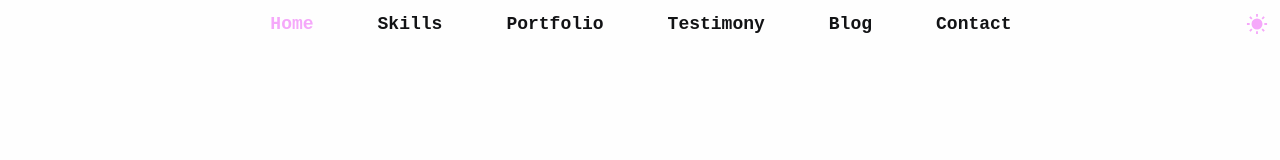
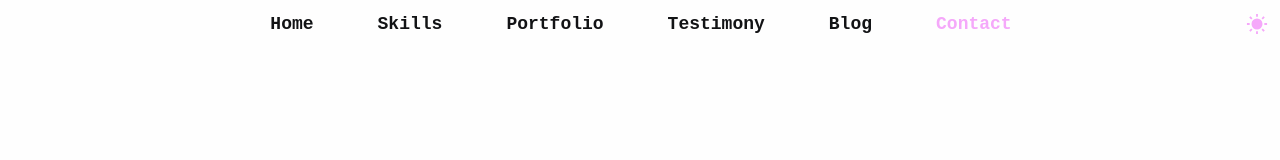
Before and after one commit to MichaelDepp/Methora, a Next.js app: page / in a window 1280 px wide. Shown: the top 160 px of the page. Built offline with nearby package versions, Linux system fonts and the light colour scheme.

Commit message:
refactor: make the headerbar to use the prop from the observed refs in index

```diff
--- a/src/components/HeaderBar/index.jsx
+++ b/src/components/HeaderBar/index.jsx
@@ -11,20 +11,19 @@ import Drawer from '../Drawer';
 import constants from '../../constants';
 import LinkPage from '../LinkPage';
 
-const HeaderBar = () => {
+const HeaderBar = (props) => {
     const [isOpen, setOpen] = useState(false);
-    const [currentPage, setCurrentPage] = useState('home');
     const [barHover, setBarHover] = useState(false);
     const { theme, setTheme } = useTheme();
     const animation = useAnimation();
 
     useEffect(() => {
-        if (currentPage === 'home') {
+        if (props.currentPage === 'home') {
             animation.start({
                 y: 0,
                 transition: { duration: 0.5, ease: 'easeIn' }
             });
-        } else if (currentPage !== 'home' && barHover) {
+        } else if (props.currentPage !== 'home' && barHover) {
             animation.start({
                 y: 0,
                 transition: { duration: 0.5, ease: 'easeIn' }
@@ -35,7 +34,7 @@ const HeaderBar = () => {
                 transition: { duration: 0.5, ease: 'easeOut' }
             });
         }
-    }, [barHover, currentPage]);
+    }, [barHover, props.currentPage]);
 
     const onSwitchTheme = (mode) => setTheme(mode);
 
@@ -60,13 +59,13 @@ const HeaderBar = () => {
                 <motion.div animate={animation} className="grid-flow-col gap-16 hidden lg:grid">
                     {pages.map((page, key) => {
                         const colorCofig =
-                            currentPage === page
+                            props.currentPage === page
                                 ? 'text-theme-primary'
                                 : 'text-theme-bg dark:text-theme-lightBg';
                         return (
                             <Link key={key} href={`#${page.toLowerCase()}`}>
                                 <p
-                                    onClick={() => setCurrentPage(page)}
+                                    onClick={() => props.setCurrentPage(page)}
                                     className={`${colorCofig} font-bold text-lg hover:text-theme-primary dark:hover:text-theme-primary cursor-pointer`}>
                                     {upperFirst(page)}
                                 </p>
```
